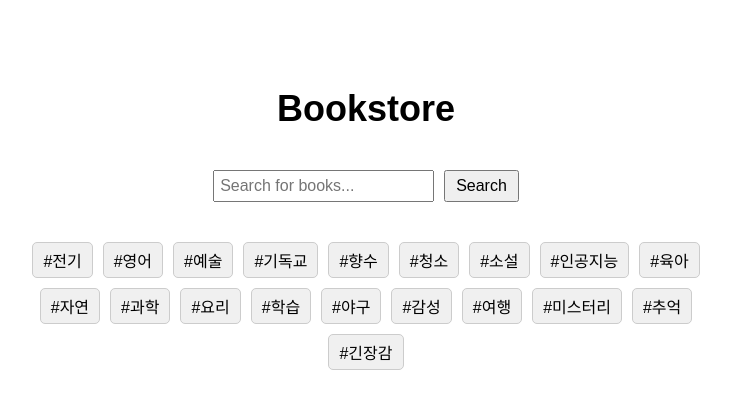
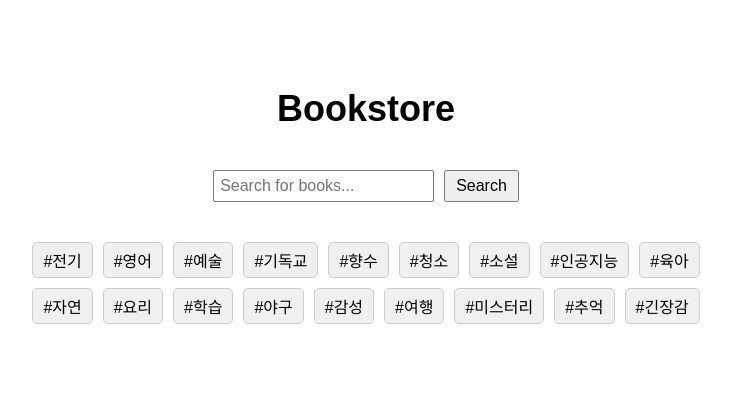
Before and after one commit to fbghk/test_nest_next, a Next.js app in the folder client/: page / in a window 1280 px wide. Shown: the top 408 px of the page, without its empty margins (274-1005 px from the left). Built offline with nearby package versions, Linux system fonts and the light colour scheme.

Commit message:
Fix | Tags.js, index.js : #과학 제거

```diff
--- a/client/components/Tags.js
+++ b/client/components/Tags.js
@@ -1,6 +1,6 @@
 import axios from 'axios';
 
-const tags = ['#전기', '#영어', '#예술', '#기독교', '#향수', '#청소', '#소설', '#인공지능', '#육아', '#자연', '#과학', '#요리', '#학습', '#야구', '#감성', '#여행', '#미스터리', '#추억', '#긴장감'];
+const tags = ['#전기', '#영어', '#예술', '#기독교', '#향수', '#청소', '#소설', '#인공지능', '#육아', '#자연', '#요리', '#학습', '#야구', '#감성', '#여행', '#미스터리', '#추억', '#긴장감'];
 
 export default function Tags() {
   const handleTagClick = async (tag) => {
--- a/client/pages/index.js
+++ b/client/pages/index.js
@@ -4,7 +4,7 @@ import styles from '../styles/Home.module.css';
 
 const Home = () => {
   const [searchQuery, setSearchQuery] = useState('');
-  const tags = ['#전기', '#영어', '#예술', '#기독교', '#향수', '#청소', '#소설', '#인공지능', '#육아', '#자연', '#과학', '#요리', '#학습', '#야구', '#감성', '#여행', '#미스터리', '#추억', '#긴장감'];
+  const tags = ['#전기', '#영어', '#예술', '#기독교', '#향수', '#청소', '#소설', '#인공지능', '#육아', '#자연', '#요리', '#학습', '#야구', '#감성', '#여행', '#미스터리', '#추억', '#긴장감'];
 
   const handleSearch = () => {
     console.log(`Searching for books with query: ${searchQuery}`);
```
